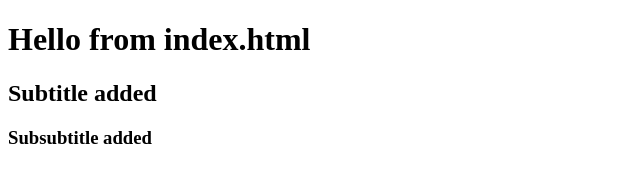
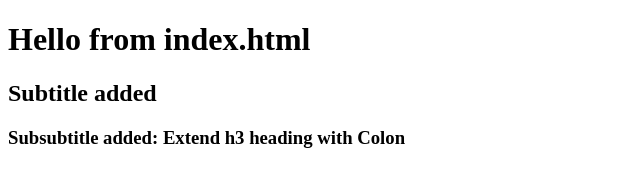
Before and after one commit to woogonchung/temp1, a plain HTML site: page index.html in a window 1280 px wide. Shown: the whole page, without its empty margins (0-640 px from the left). Drawn offline with Linux system fonts and the light colour scheme.

Commit message:
Add h3 heading with the colon

```diff
--- a/index.html
+++ b/index.html
@@ -4,6 +4,6 @@
 <body>
   <h1>Hello from index.html</h1>
   <h2>Subtitle added</h2>
-  <h3>Subsubtitle added</h3>
+  <h3>Subsubtitle added: Extend h3 heading with Colon</h3>
 </body>
 </html>
```
